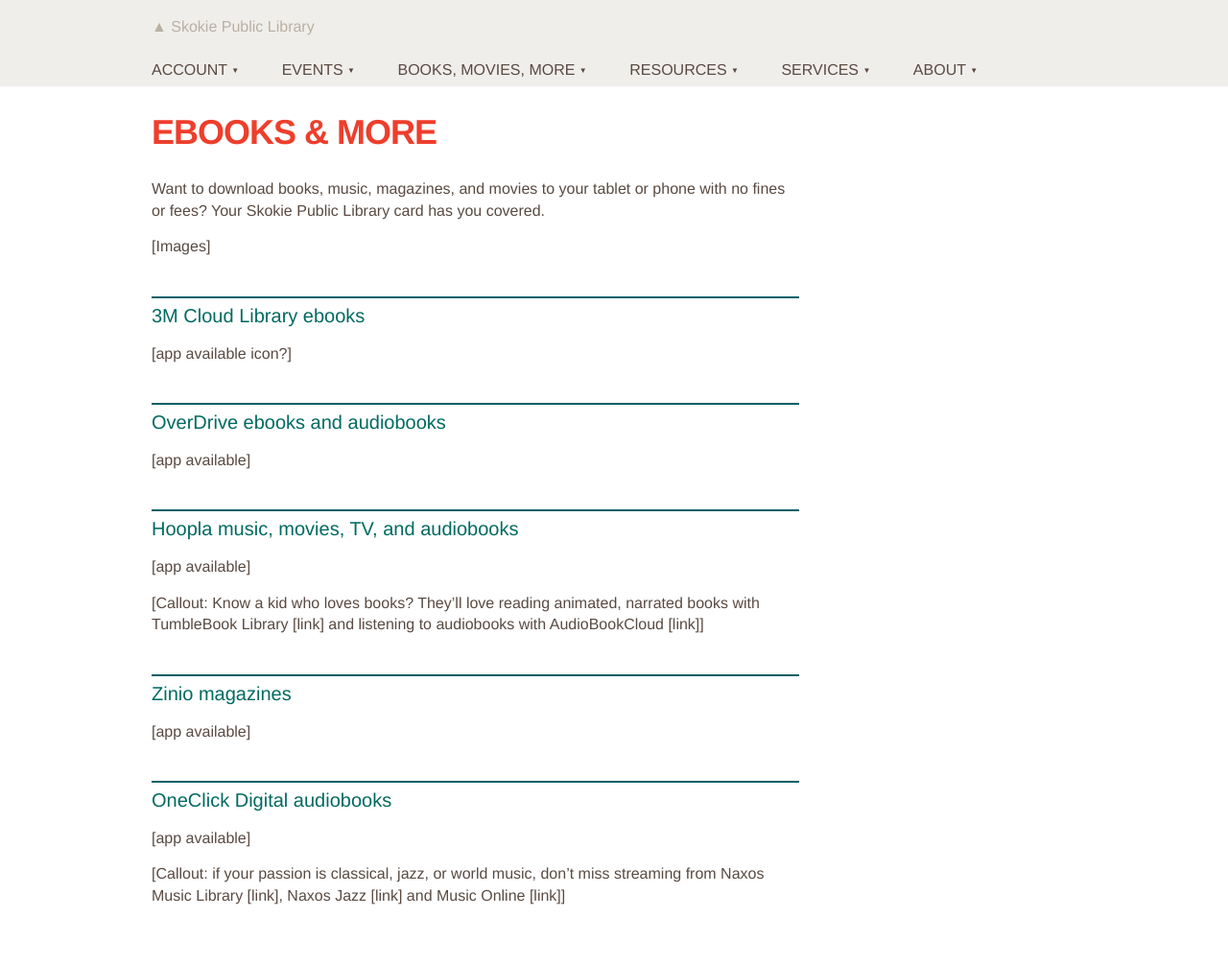
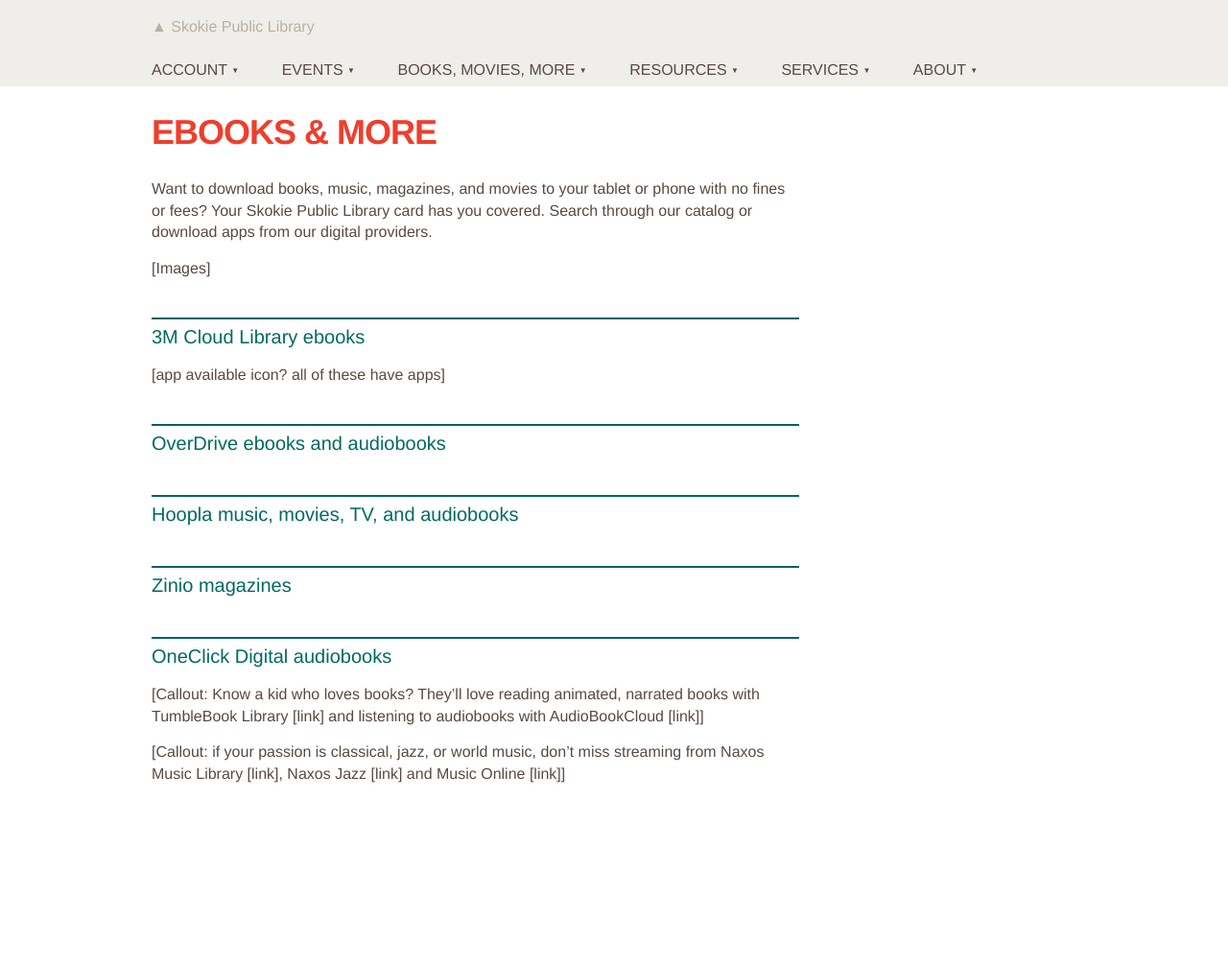
Before and after one commit to skokielibrary/spl-content, a Jekyll site: the page built from _content/annabelle/books-movies-more--ebooks-more.markdown, in a window 1280 px wide. Shown: the whole page at 96% size. Built offline with Jekyll 4.4.1, drawn with Linux system fonts in a browser that asks for light colours; after the commit the page ends 900 px from its top, so only the background shows below that.

Commit message:
Updated books-movies-more--ebooks-more.markdown

```diff
--- a/_content/annabelle/books-movies-more--ebooks-more.markdown
+++ b/_content/annabelle/books-movies-more--ebooks-more.markdown
@@ -4,30 +4,23 @@ title: "eBooks & more"
 published: true
 ---
 
-Want to download books, music, magazines, and movies to your tablet or phone with no fines or fees? Your Skokie Public Library card has you covered.
+Want to download books, music, magazines, and movies to your tablet or phone with no fines or fees? Your Skokie Public Library card has you covered. Search through our catalog or download apps from our digital providers.
 
 [Images]
 
 ##[3M Cloud Library ebooks](http://ebook.3m.com/library/SkokiePublicLibrary/)
 
-[app available icon?]
+[app available icon? all of these have apps]
 
 ##[OverDrive ebooks and audiobooks](http://overdrive.skokielibrary.info/)
 
-[app available]
 
 ##[Hoopla music, movies, TV, and audiobooks](http://hoopla.skokielibrary.info)
 
-[app available]
+##[Zinio magazines](https://www.rbdigital.com/skokieil/service/zinio/landing?)
+
+##[OneClick Digital audiobooks](http://skokieil.oneclickdigital.com/)
 
 [Callout: Know a kid who loves books? They'll love reading animated, narrated books with TumbleBook Library [link] and listening to audiobooks with AudioBookCloud [link]]
 
-##[Zinio magazines](https://www.rbdigital.com/skokieil/service/zinio/landing?)
-
-[app available]
-
-##[OneClick Digital audiobooks](http://skokieil.oneclickdigital.com/)
-
-[app available]
-
 [Callout: if your passion is classical, jazz, or world music, don't miss streaming from Naxos Music Library [link], Naxos Jazz [link] and Music Online [link]]
```
